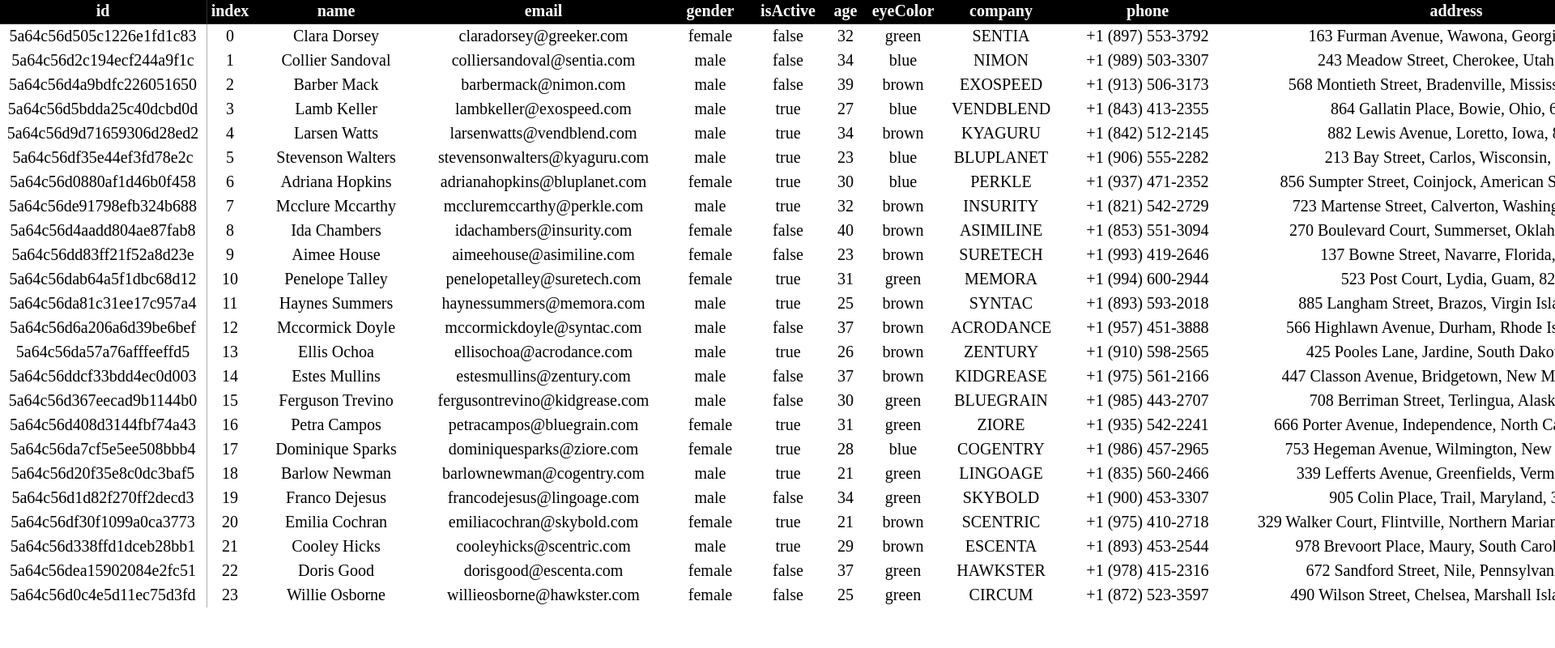
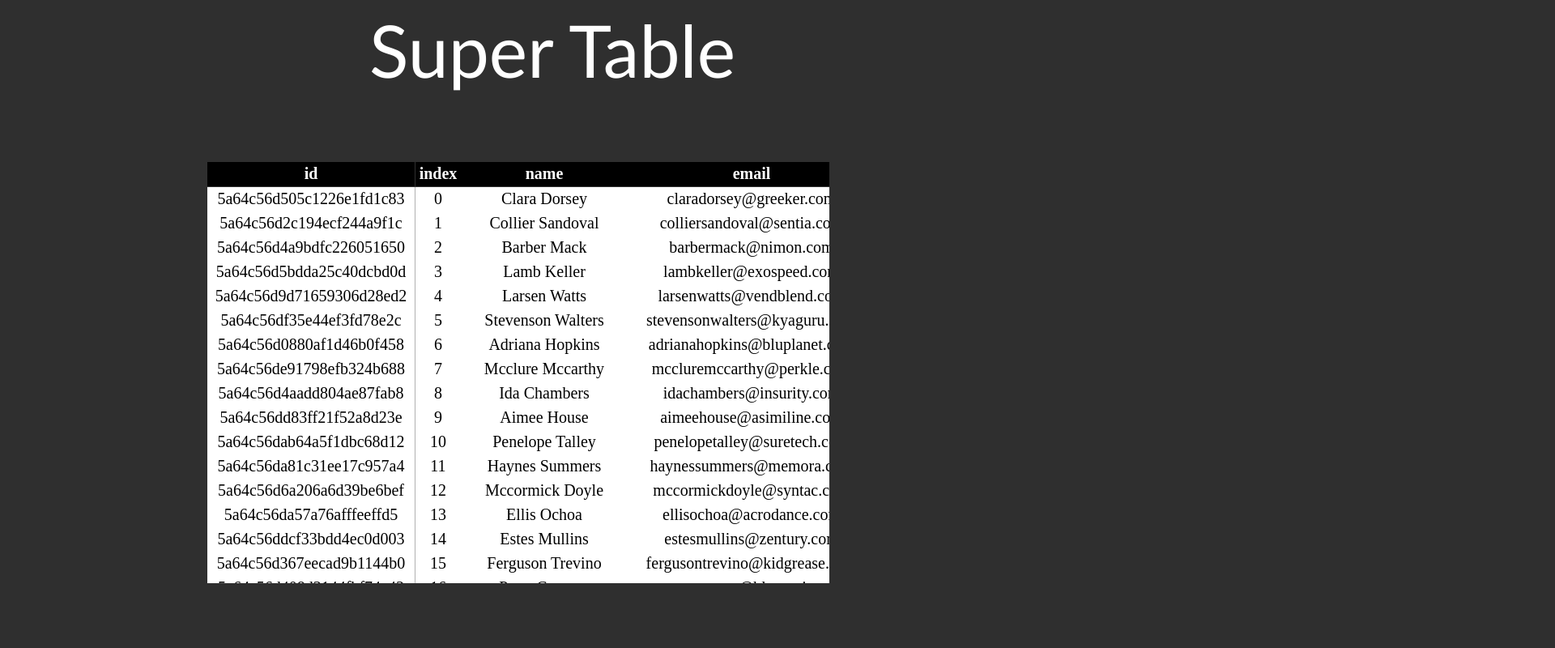
Before and after one commit to Pakopac/my-super-table, a plain HTML site: page index.html in a window 1280 px wide. Shown: the top 800 px of the page at 81% size, 1920 px wide, since content can reach past the window. Drawn offline with Linux system fonts and the light colour scheme.

Commit message:
Integer table in the page

```diff
--- a/index.html
+++ b/index.html
@@ -8,6 +8,7 @@
     <link rel="stylesheet" href="styles.css">
 </head>
 <body>
+    <div class="title">Super Table</div>
     <div id="super-table"></div>
 </body>
 </html>
--- a/script.js
+++ b/script.js
@@ -108,6 +108,8 @@ window.onload = function() {
                 }
              }
              if(table.options.darkTheme === true){
+                 document.querySelector('body').style.background = '#989898';
+                 document.querySelector('.title').style.color = 'black';
                  divKeys.style.background = '#e3e3e3';
                  divKeys.style.color = 'black';
                  allLines[i].style.color = '#e3e3e3';
@@ -123,7 +125,7 @@ window.onload = function() {
         if(table.options.fixedHeader !== false) {
             var LineKeys = document.querySelector('.divKeys');
             LineKeys.style.position = 'sticky';
-            LineKeys.style.top = '-1px';
+            LineKeys.style.top = '0';
             LineKeys.style.borderBottom = '1.5px solid rgba(98,98,98,0.5)'
         }
         function fixedColumn(firstColumn) {
@@ -132,7 +134,7 @@ window.onload = function() {
                 firstColumn[i].style.borderRight = '1.5px solid rgba(98, 98, 98, 0.50)';
                 firstColumn[i].style.background = firstColumn[i].parentElement.style.background;
                 divKeys.style.zIndex = '1';
-                firstColumn[i].style.left = '-1px';
+                firstColumn[i].style.left = '0';
                 }
         }
         if(table.options.fixedColumn !== false && typeof(firstColumn[i]) !== 'undefined'){
--- a/styles.css
+++ b/styles.css
@@ -1,9 +1,38 @@
+body{
+    background: #2f2f2f;
+}
+.title{
+    font-size: 7vw;
+    color: white;
+    margin-left: 35vw;
+    font-family: Calibri;
+}
 #super-table{
-    left: -1px;
-    top: -1px;
+    background: white;
     position: absolute;
+    overflow: scroll;
+    height: 65vh;
+    width: 60vw;
+    top: 25vh;
+    left: 20vw;
 }
+::-webkit-scrollbar{
+    background: white
+}
+::-webkit-scrollbar-thumb{
+    background: grey;
+    border-radius: 10px;
+}
+::-webkit-scrollbar-thumb:hover{
+    background: black;
+}
+::-webkit-scrollbar-track{
+    background: #cacaca;
+    border-radius: 10px;
+}
+
 .divKeys, .divUser {
+    width: 2395px;
     height: 30px;
     display: flex;
     flex-direction: row;
```
